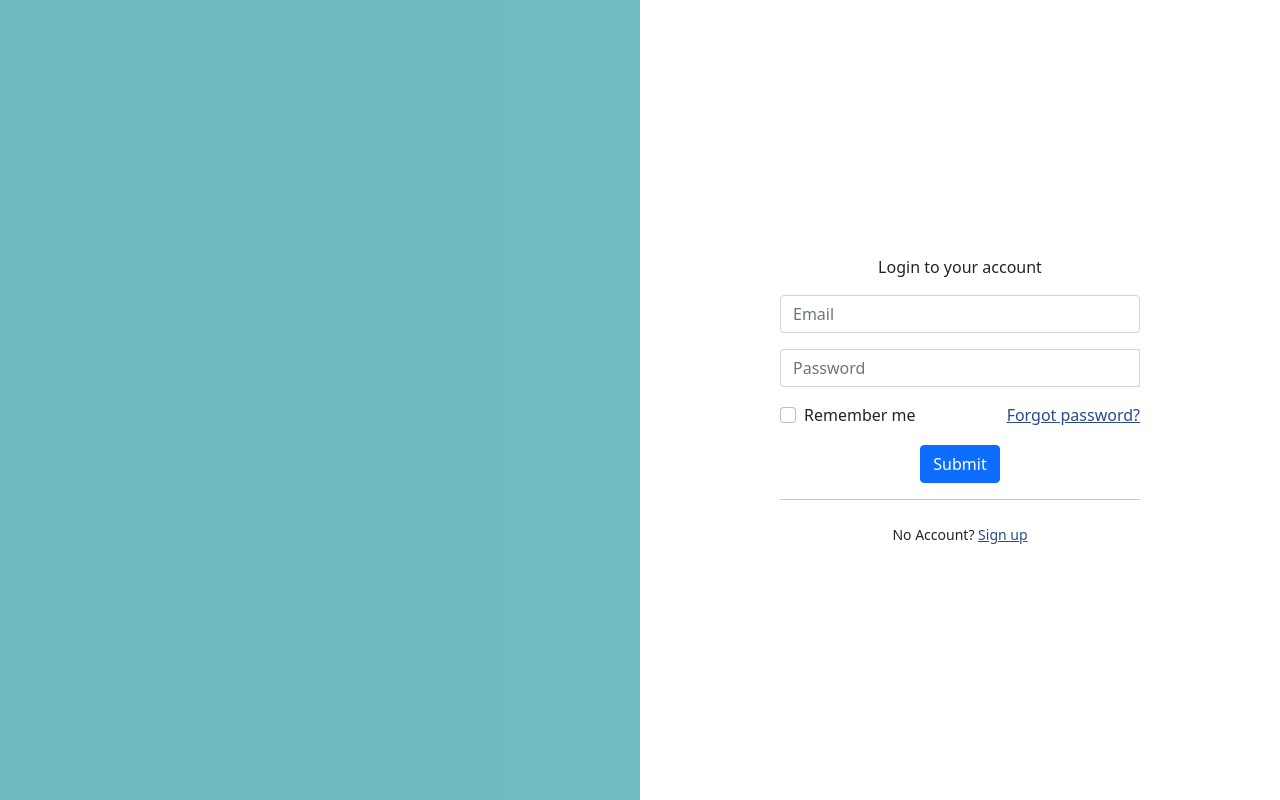
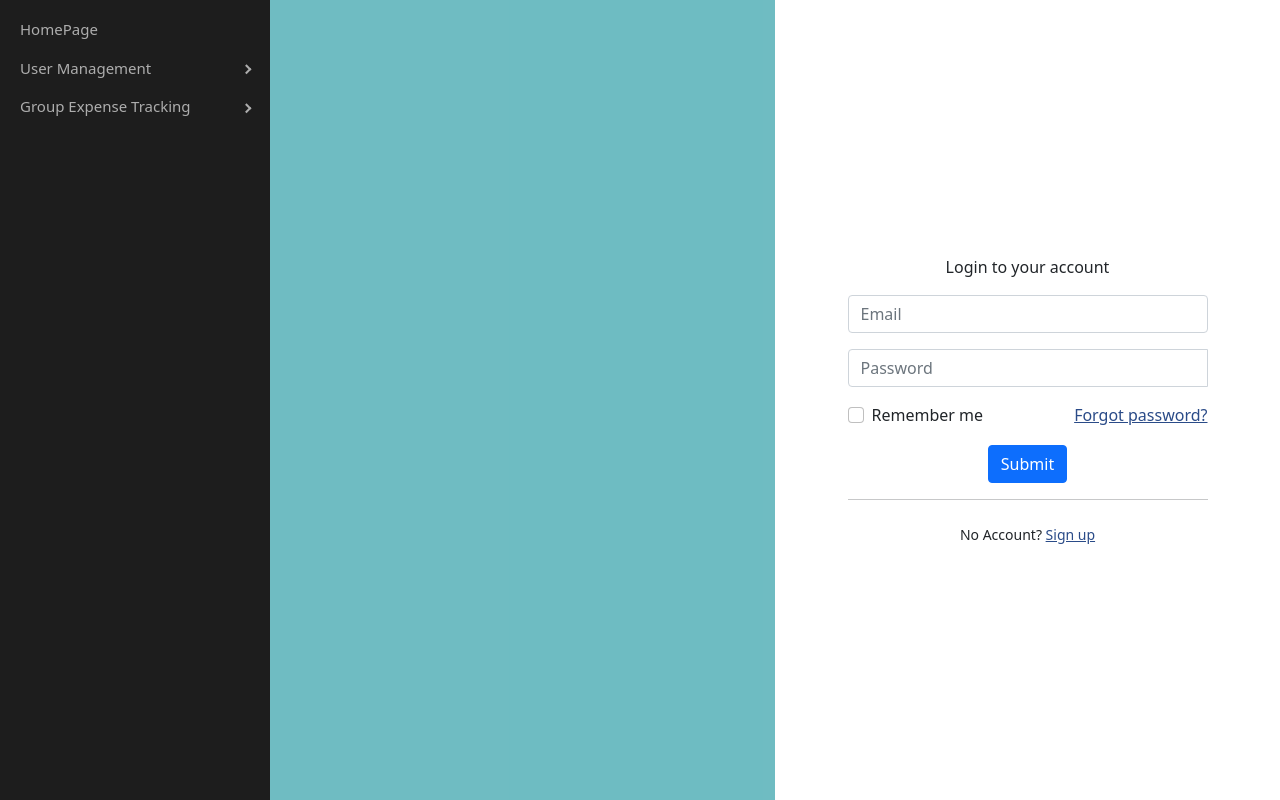
Before and after one commit to BennyDanielT/Expense-Tracker, a React (Create React App) app in the folder frontend/: page /login in a window 1280 px wide. Built offline with nearby package versions, Linux system fonts and the light colour scheme.

Commit message:
added sidebar

```diff
--- a/frontend/package.json
+++ b/frontend/package.json
@@ -14,6 +14,7 @@
     "react-datetime-picker": "^3.5.0",
     "react-dom": "^18.1.0",
     "react-helmet": "^6.1.0",
+    "react-pro-sidebar": "^0.7.1",
     "react-router-dom": "^5.3.3",
     "react-scripts": "5.0.1",
     "react-select": "^5.3.2",
--- a/frontend/src/App.css
+++ b/frontend/src/App.css
@@ -27,3 +27,8 @@ body {
 .form-switch {
     zoom: 1.5;
 }
+
+.main {
+    overflow: auto;
+    width: 100%;
+}
--- a/frontend/src/App.js
+++ b/frontend/src/App.js
@@ -3,7 +3,7 @@ import {Routing} from "./components/routing";
 
 function App() {
     return (
-        <div>
+        <div className="h-100 d-flex">
             <Routing/>
         </div>
     );
--- /dev/null
+++ b/frontend/src/components/SideBar/index.js
@@ -0,0 +1,39 @@
+import {Menu, MenuItem, ProSidebar, SidebarContent, SubMenu} from "react-pro-sidebar";
+import {Link} from "react-router-dom";
+import {routes} from "../../constants";
+import {useState} from "react";
+
+function SideBar() {
+
+    const [toggled, setToggled] = useState(false);
+    const handleToggleSidebar = (value) => {
+        setToggled(value);
+    }
+
+
+    return (
+        <ProSidebar
+            toggled={toggled}
+            handleToggleSidebar={handleToggleSidebar}
+            breakPoint="md"
+        >
+            <SidebarContent>
+                <Menu>
+                    <MenuItem> <Link to={routes.home.path}>HomePage</Link></MenuItem>
+                    <SubMenu title={"User Management"}>
+                        <MenuItem> <Link to={routes.login.path}>Login</Link></MenuItem>
+                        <MenuItem><Link to={routes.register.path}>Register</Link></MenuItem>
+                        <MenuItem><Link to={routes.forgotPassword.path}>Forgot Password</Link></MenuItem>
+                        <MenuItem><Link to={routes.passwordChanged.path}>Change Password</Link></MenuItem>
+                    </SubMenu>
+                    <SubMenu title={"Group Expense Tracking"}>
+                        <MenuItem> <Link to={routes.group.path}>Group</Link></MenuItem>
+                        <MenuItem> <Link to={routes.createGroup.path}>Create Group</Link></MenuItem>
+                    </SubMenu>
+                </Menu>
+            </SidebarContent>
+        </ProSidebar>
+    )
+}
+
+export {SideBar}
--- a/frontend/src/components/routing/index.js
+++ b/frontend/src/components/routing/index.js
@@ -1,28 +1,32 @@
-import { BrowserRouter, Route, Switch } from "react-router-dom";
-import { routes } from "../../constants";
-import { GroupHomePage } from "../group/GroupHomePage";
-import { CreateGroup } from "../group/CreateGroup";
+import {BrowserRouter, Route, Switch} from "react-router-dom";
+import {routes} from "../../constants";
+import {GroupHomePage} from "../group/GroupHomePage";
+import {CreateGroup} from "../group/CreateGroup";
 import RemindersGrid from "../PaymentReminders/RemindersGrid";
 import CreateReminder from "../PaymentReminders/CreateReminder";
-import { ViewGroup } from "../group/ViewGroup";
-import { EditGroup } from "../group/EditGroup";
-import { DeleteGroup } from "../group/DeleteGroup";
-import { ViewNotification } from "../notifications/ViewNotification";
-import { EmailNotification } from "../notifications/EmailNotification";
-import { NotificationSettings } from "../notifications/NotificationSettings";
+import {ViewGroup} from "../group/ViewGroup";
+import {EditGroup} from "../group/EditGroup";
+import {DeleteGroup} from "../group/DeleteGroup";
+import {ViewNotification} from "../notifications/ViewNotification";
+import {EmailNotification} from "../notifications/EmailNotification";
+import {NotificationSettings} from "../notifications/NotificationSettings";
 import Grid from "../ExportData/Grid";
-import { ViewCoupons } from "../CouponManagement/viewCoupons";
-import { ReedemCoupon } from "../CouponManagement/redeemCoupon";
+import {ViewCoupons} from "../CouponManagement/viewCoupons";
+import {ReedemCoupon} from "../CouponManagement/redeemCoupon";
 import Layout from "../CouponManagement/Layout/Layout";
 import NotFound from "../CouponManagement/notFound";
-import { CouponRedeemed } from "../CouponManagement/couponRedeemed";
-import { Login } from "../UserManagement/Login";
-import { Register } from "../UserManagement/Register";
-import { ForgotPassword } from "../UserManagement/ForgetPassword";
-import { PasswordChanged } from "../UserManagement/ChangePassword";
+import {CouponRedeemed} from "../CouponManagement/couponRedeemed";
+import {Login} from "../UserManagement/Login";
+import {Register} from "../UserManagement/Register";
+import {ForgotPassword} from "../UserManagement/ForgetPassword";
+import {PasswordChanged} from "../UserManagement/ChangePassword";
+import {SideBar} from "../SideBar";
+
 function Routing() {
     return (
         <BrowserRouter>
+            <SideBar/>
+            <div className="main">
                 <Switch>
                     <Route exact path={routes.home.path}>
                         <div>Home</div>
@@ -30,70 +34,70 @@ function Routing() {
 
                     <Route exact path={routes.viewCoupons.path}>
                         <Layout>
-            <ViewCoupons />
+                            <ViewCoupons/>
                         </Layout>
                     </Route>
                     <Route exact path={routes.notFound.path}>
                         <Layout>
-            <NotFound />
+                            <NotFound/>
                         </Layout>
                     </Route>
                     <Route exact path={routes.redeemCoupon.path}>
                         <Layout>
-            <ReedemCoupon />
+                            <ReedemCoupon/>
                         </Layout>
                     </Route>
                     <Route exact path={routes.couponRedeemed.path}>
                         <Layout>
-            <CouponRedeemed />
+                            <CouponRedeemed/>
                         </Layout>
                     </Route>
 
                     <Route exact path={routes.group.path}>
-          <GroupHomePage />
+                        <GroupHomePage/>
                     </Route>
                     <Route exact path={routes.login.path}>
-          <Login />
+                        <Login/>
                     </Route>
                     <Route exact path={routes.register.path}>
-          <Register />
+                        <Register/>
                     </Route>
                     <Route exact path={routes.forgotPassword.path}>
-          <ForgotPassword />
+                        <ForgotPassword/>
                     </Route>
                     <Route exact path={routes.passwordChanged.path}>
-          <PasswordChanged />
+                        <PasswordChanged/>
                     </Route>
                     <Route exact path={routes.createGroup.path}>
-          <CreateGroup />
+                        <CreateGroup/>
                     </Route>
                     <Route exact path={routes.viewGroup.path}>
-          <ViewGroup />
+                        <ViewGroup/>
                     </Route>
                     <Route exact path={routes.editGroup.path}>
-          <EditGroup />
+                        <EditGroup/>
                     </Route>
                     <Route exact path={routes.deleteGroup.path}>
-          <DeleteGroup />
+                        <DeleteGroup/>
                     </Route>
                     <Route exact path={routes.viewNotification.path}>
-          <ViewNotification />
+                        <ViewNotification/>
                     </Route>
                     <Route exact path={routes.emailNotification.path}>
-          <EmailNotification />
+                        <EmailNotification/>
                     </Route>
                     <Route exact path={routes.notificationSettings.path}>
-          <NotificationSettings />
+                        <NotificationSettings/>
                     </Route>
                     <Route exact path={routes.reminders.path}>
-          <RemindersGrid />
+                        <RemindersGrid/>
                     </Route>
                     <Route exact path={routes.createReminder.path}>
-          <CreateReminder />
+                        <CreateReminder/>
                     </Route>
 
                     <Route exact path={routes.exportGrid.path}>
-          <Grid />
+                        <Grid/>
                     </Route>
                     {/* <Route exact path={routes.createSnapshot.path}>
                     <CreateSnapshot/>
@@ -114,8 +118,9 @@ function Routing() {
                     <PaymentHistory/>
                 </Route> */}
                 </Switch>
+            </div>
         </BrowserRouter>
     );
 }
 
-export { Routing };
+export {Routing};
--- a/frontend/src/index.js
+++ b/frontend/src/index.js
@@ -1,6 +1,7 @@
 import React from 'react';
 import ReactDOM from 'react-dom/client';
 import "bootstrap/dist/css/bootstrap.min.css";
+import 'react-pro-sidebar/dist/css/styles.css';
 
 import './index.css';
 import App from './App';
```
Also changed, not shown: 1 other file (tests, documents, lock files or other folders). Lines whose indentation alone changed are shown as unchanged.
